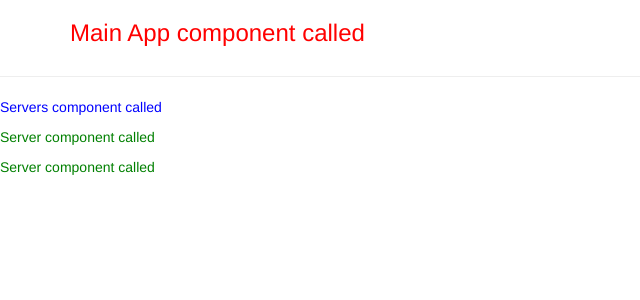
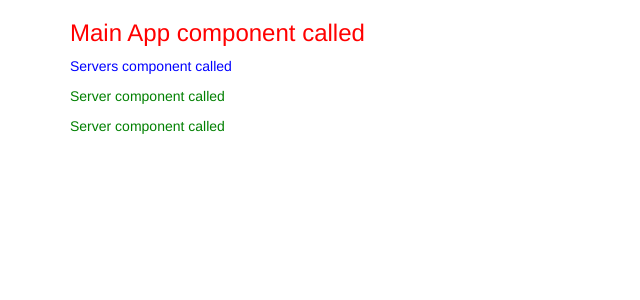
Before and after one commit to crony10/Angular_learnings, an Angular app: page / in a window 1280 px wide. Shown: the top 300 px of the page, without its empty margins (0-640 px from the left). Built offline with nearby package versions, Linux system fonts and the light colour scheme.

Commit message:
different ways of component selector

```diff
--- a/src/app/app.component.html
+++ b/src/app/app.component.html
@@ -2,10 +2,15 @@
     <div class="row">
         <div class="col-xs-12">
             <h3>Main App component called</h3>
+
+            <!-- This is used when called by element -->
+            <app-servers></app-servers>
+
+            <!-- This is used when called by attribute -->
+            <!-- <div app-servers></div> -->
+
+            <!-- This is used when called by class -->
+            <!-- <div class="app-servers"></div> -->
         </div>
     </div>
 </div>
-
-<hr>
-<!-- this is external component calling -->
-<app-servers></app-servers>
```
Also changed, not shown: src/app/servers/servers.component.ts (+8 -0 lines).
